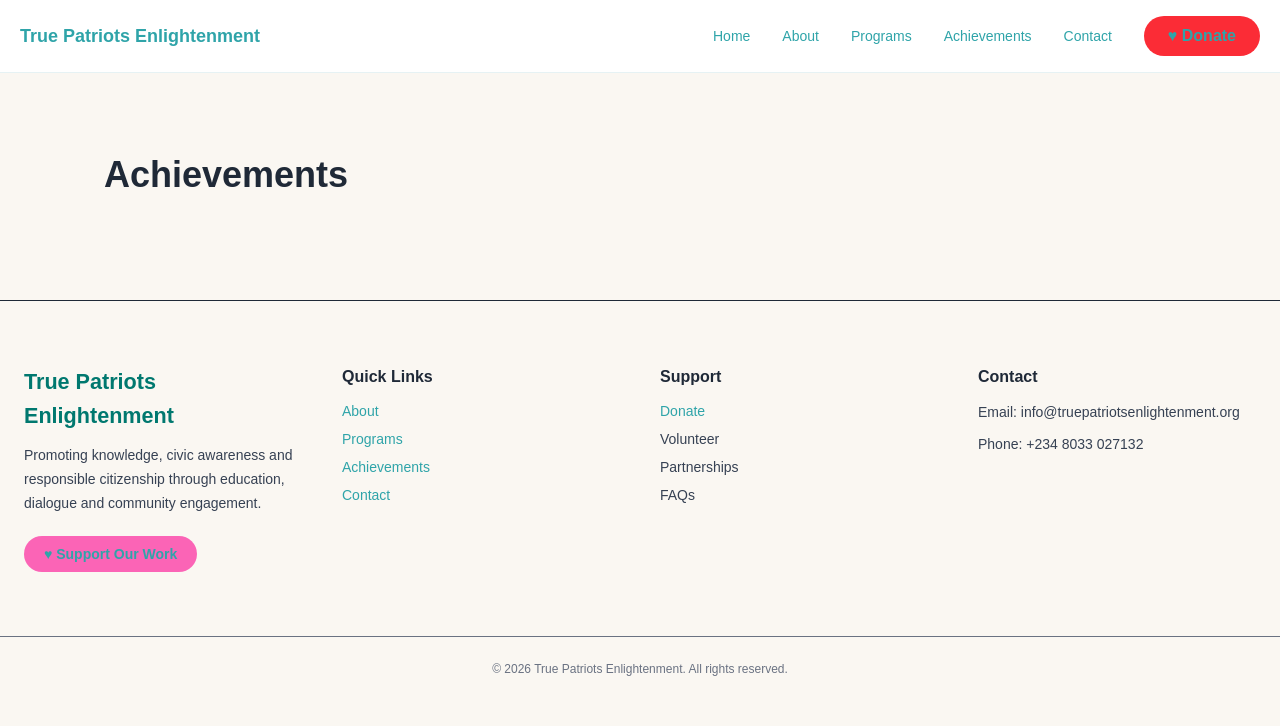
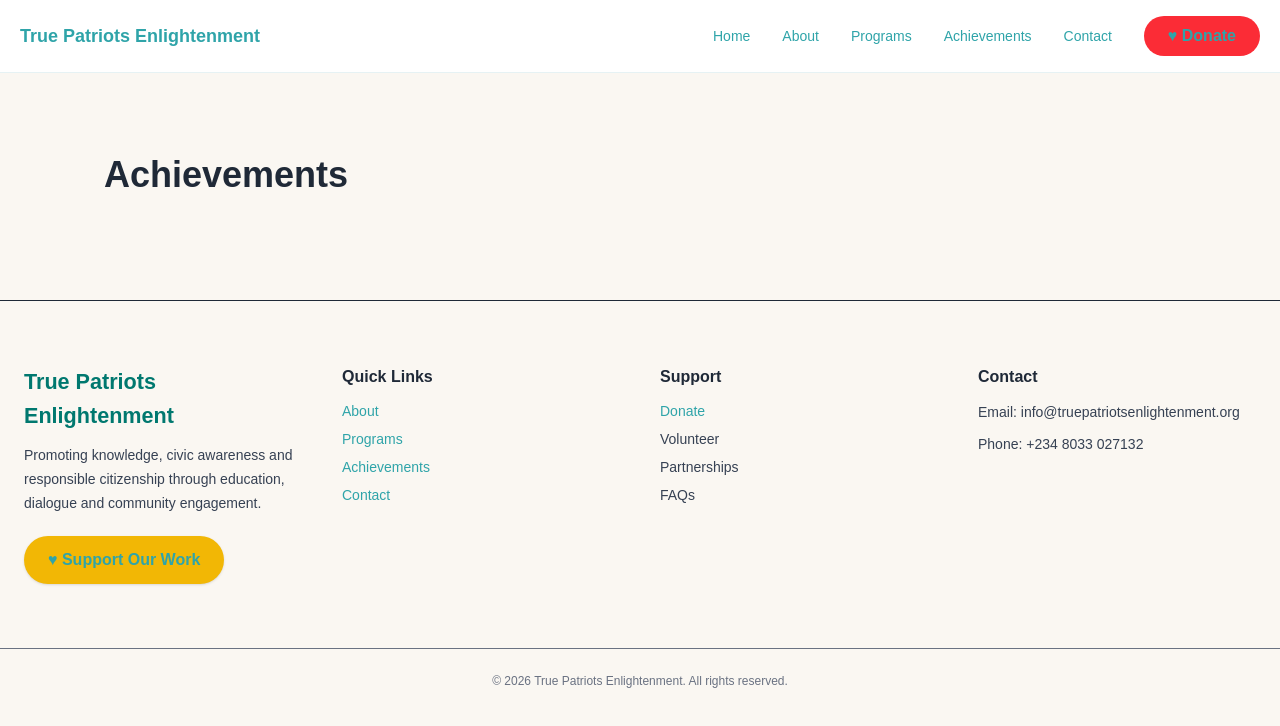
Before and after one commit to pearlroys/truepatriots-enlightenment, a Next.js app: page /achievements in a window 1280 px wide. Shown: the top 726 px of the page. Built offline with nearby package versions, Linux system fonts and the light colour scheme.

Commit message:
edited footer donate button

```diff
--- a/app/components/Footer.tsx
+++ b/app/components/Footer.tsx
@@ -21,11 +21,18 @@ export default function Footer() {
           {/* ✅ ROUTING SUPPORT BUTTON */}
           <Link
             href="/donate"
-            className="inline-block mt-5
-                       bg-pink-400 hover:bg-pink-500
-                       text-white px-5 py-2
-                       rounded-full text-sm
-                       font-semibold transition"
+            className="
+    inline-flex items-center gap-2
+    mt-5
+    bg-[#F2B705]
+    hover:bg-[#d9a304]
+    text-[#1F2937]
+    px-6 py-3
+    rounded-full
+    font-semibold
+    transition
+    shadow-sm
+  "
           >
             ♥ Support Our Work
           </Link>
```
